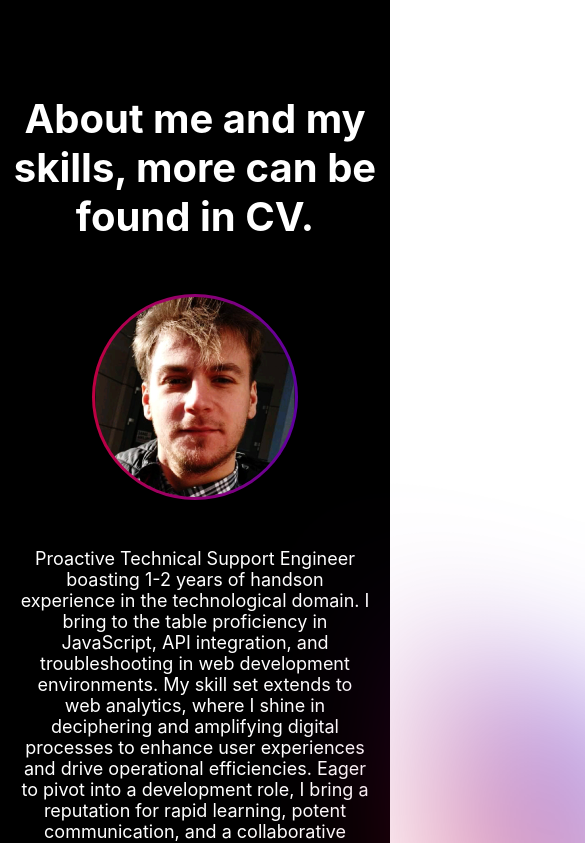
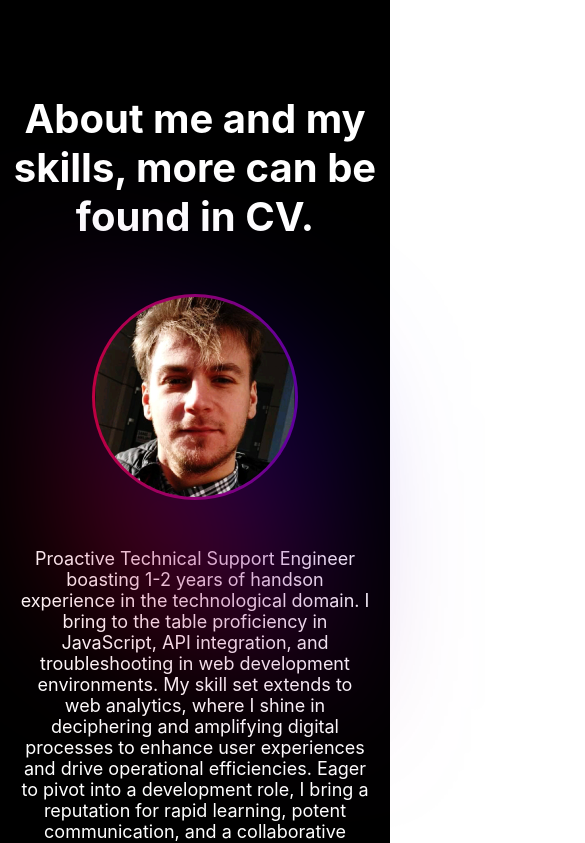
Before and after one commit to Mariusz-Lazarz/MariuszPortfolio, a React (Create React App) app: page / in a window 390 px wide. Shown: the part 783-1626 px from the top of the page, 585 px wide, since content can reach past the window. Built offline with nearby package versions, Linux system fonts and the light colour scheme.

Commit message:
fixing glow effect on mobile

```diff
--- a/package.json
+++ b/package.json
@@ -1,5 +1,5 @@
 {
-  "homepage": "http://Mariusz-Lazarz.github.io/MariuszPortfolio",
+  "homepage": "https://Mariusz-Lazarz.github.io/MariuszPortfolio",
   "name": "portfolio",
   "version": "0.1.0",
   "private": true,
--- a/src/components/About.module.css
+++ b/src/components/About.module.css
@@ -117,5 +117,7 @@
   .softCircle {
     width: 100%;
     height: 100%;
+    top: 0%;
+    left: 50%;
   }
 }
```
